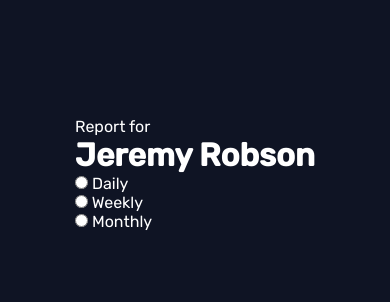
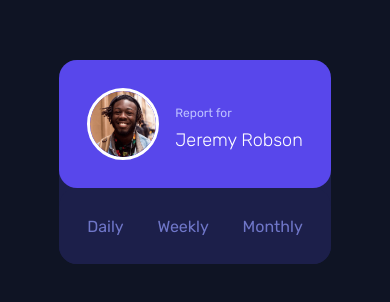
Before and after one commit to AngryMorrocoy/frontendmentor-time-tracking-dashboard, a plain HTML site: page index.html in a window 390 px wide. Shown: the part 248-550 px from the top of the page. Drawn offline with Linux system fonts and the light colour scheme.

Commit message:
Finished almost all the design for mobile devices :D

```diff
--- a/index.html
+++ b/index.html
@@ -25,8 +25,15 @@
   <body>
     <main id="dashboard" class="dashboard">
       <header class="user-header">
-        Report for
-        <h1 class="user-name">Jeremy Robson</h1>
+        <div class="user-data">
+          <img
+            class="user-image"
+            src="images/image-jeremy.png"
+            alt="User picture"
+          />
+          <span>Report for</span>
+          <h1 class="user-name">Jeremy Robson</h1>
+        </div>
         <form class="timeframe-selector" id="timeframeSelector">
           <div class="radio-container">
             <input id="daily" type="radio" name="timeframe" value="daily" />
--- a/scss/_dashboardContainer.scss
+++ b/scss/_dashboardContainer.scss
@@ -1,4 +1,73 @@
-.dashboard-content {
+.dashboard {
+  $border-radius: 1.125rem;
+  margin: 2rem;
+
   display: grid;
-  grid-gap: 1.375rem;
+  gap: 1.5rem;
+
+  .user-header {
+    $padding: 1.75rem;
+    background-color: $dark-blue;
+    border-radius: $border-radius;
+
+    .user-data {
+      padding: $padding;
+      border-radius: $border-radius;
+      background-color: $blue;
+
+      display: grid;
+      gap: 0 1rem;
+      grid-template-columns: auto auto;
+      grid-template-rows: repeat(2, auto);
+      align-items: center;
+
+      .user-image {
+        width: 4.5rem;
+        border-radius: 50%;
+
+        border: 3px solid white;
+        grid-row: span 2;
+      }
+
+      .user-name {
+        font-weight: 200;
+        font-size: 1.125rem;
+      }
+
+      span {
+        color: $pale-blue;
+        font-size: 0.75rem;
+        align-self: flex-end;
+      }
+    }
+
+    .timeframe-selector {
+      padding: 1.75rem $padding;
+      padding-top: 1rem;
+      border-radius: $border-radius;
+      display: flex;
+      justify-content: space-between;
+
+      background-color: $dark-blue;
+
+      .radio-container {
+        display: flex;
+        flex-direction: column;
+        color: $desaturated-blue;
+
+        input[type='radio'] {
+          opacity: 0;
+        }
+
+        input[type='radio']:checked + label {
+          color: white;
+        }
+      }
+    }
+  }
+
+  .dashboard-content {
+    display: grid;
+    gap: 1.375rem;
+  }
 }
--- a/scss/_timeDisplayCard.scss
+++ b/scss/_timeDisplayCard.scss
@@ -35,7 +35,7 @@
       'header header'
       'content footer';
 
-    grid-gap: 1.1rem;
+    gap: 1.1rem;
   }
 
   &__header {
```
Also changed, not shown: css/styles.css, 1 other file.
